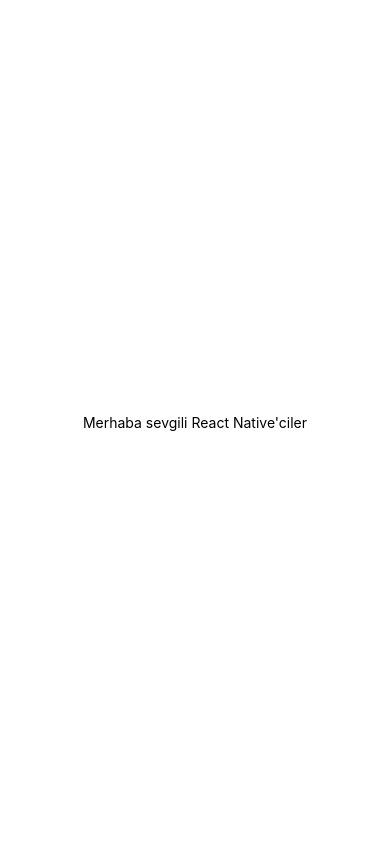
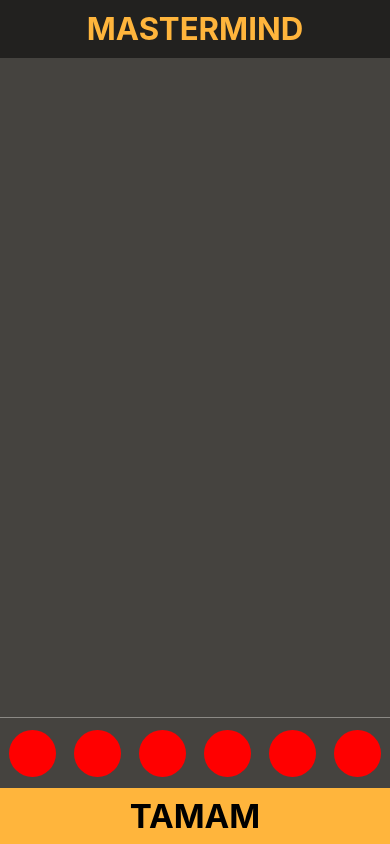
Before and after one commit to beyzatopcu-ba/egitim-first-app, a React Native app: screen / in a window 390 px wide. Built offline with nearby package versions, Linux system fonts and the light colour scheme.

Commit message:
components and styling

```diff
--- a/App.js
+++ b/App.js
@@ -7,14 +7,14 @@
  */
 
 import React from 'react';
-import { StatusBar, SafeAreaView } from "react-native";
-import Container from "./src/Components/Container";
+import { StatusBar } from "react-native";
+import Home from "./src/Components/Home";
 
 const App: () => React$Node = () => {
   return (
     <>
-      <StatusBar barStyle="dark-content" />
-      <Container />
+      <StatusBar barStyle="light-content" backgroundColor="#363431"/>
+      <Home />
     </>
   );
 };
--- a/src/Components/Container/index.js
+++ /dev/null
@@ -1,19 +0,0 @@
-import React from 'react';
-import {
-    View,
-    Text,
-} from 'react-native';
-
-class Container extends React.Component {
-
-    render() {
-        return (
-            <View style={{flex:1, justifyContent: "center", alignItems: "center"}}>
-                <Text>Merhaba sevgili React Native'ciler</Text>
-            </View>
-        );
-    }
-
-}
-
-export default Container;
--- /dev/null
+++ b/src/Components/Home/index.js
@@ -0,0 +1,41 @@
+import React from 'react';
+import {
+    View,
+    Text,
+    SafeAreaView,
+    TouchableOpacity
+} from 'react-native';
+
+import Stone from "../Stone"
+
+import styles from "./style"
+
+class Container extends React.Component {
+
+    render() {
+        return (
+            <View style={styles.container}>
+                <SafeAreaView style={styles.headerContainer}>
+                    <Text style={styles.headerText}>MASTERMIND</Text>
+                </SafeAreaView>
+                <View style={styles.midArea}></View>
+                <View style={styles.stoneBoxContainer}>
+                    <Stone />
+                    <Stone />
+                    <Stone />
+                    <Stone />
+                    <Stone />
+                    <Stone />
+                </View>
+                <SafeAreaView style={styles.okayButtonContainer}>
+                    <TouchableOpacity style={styles.okayButton}>
+                        <Text style={styles.okayButtonText}>TAMAM</Text>
+                    </TouchableOpacity>
+                </SafeAreaView>
+            </View>
+        );
+    }
+
+}
+
+export default Container;
--- /dev/null
+++ b/src/Components/Home/style.js
@@ -0,0 +1,47 @@
+import { StyleSheet } from "react-native"
+import { Platform } from "react-native"
+
+import { height, width } from "../../Constants/Metrics"
+
+const styles = StyleSheet.create({
+    container: {
+        flex: 1,
+        backgroundColor: "#45433F"
+    },
+    headerContainer: {
+        backgroundColor: "#22211F",
+        justifyContent: "center",
+        alignItems: "center",
+    },
+    midArea: {
+        flexGrow: 1
+    },
+    stoneBoxContainer: {
+        flexDirection: "row",
+        justifyContent: "space-around",
+        alignItems: "center",
+        paddingVertical: width * 0.03,
+        borderTopWidth: 1,
+        borderTopColor: "#8B8985"
+    },
+    headerText: {
+        fontSize: width * 0.08,
+        fontWeight: Platform.OS == "ios" ? "900" : "bold",
+        color: "#FFB53C",
+        marginVertical: width * 0.025
+    },
+    okayButtonContainer: {
+    },
+    okayButton: {
+        backgroundColor: "#FFB53C",
+        justifyContent: "center",
+        alignItems: "center",
+        paddingVertical: width * 0.02
+    },
+    okayButtonText: {
+        fontSize: width * 0.085,
+        fontWeight: Platform.OS == "ios" ? "900" : "bold",
+    }
+})
+
+export default styles;
--- /dev/null
+++ b/src/Components/Stone/index.js
@@ -0,0 +1,12 @@
+import React from "react";
+import { View } from "react-native"
+
+import styles from "./style"
+
+const Stone = (props) => {
+    return (
+        <View style={styles.circle}></View>
+    )
+}
+
+export default Stone;
--- /dev/null
+++ b/src/Components/Stone/style.js
@@ -0,0 +1,14 @@
+import { StyleSheet } from "react-native"
+
+import { width, height } from "../../Constants/Metrics"
+
+const styles = StyleSheet.create({
+    circle: {
+        backgroundColor: "red",
+        width: width * 0.12,
+        height: width * 0.12,
+        borderRadius: 100
+    }
+})
+
+export default styles;
--- /dev/null
+++ b/src/Constants/Metrics.js
@@ -0,0 +1,5 @@
+import { Dimensions } from "react-native"
+
+let windowSize = Dimensions.get("window");
+export const width = windowSize.width
+export const height = windowSize.height
```
Also changed, not shown: src/Components/Container/style.js (deleted), 1 other file (tests, documents, lock files or other folders).
